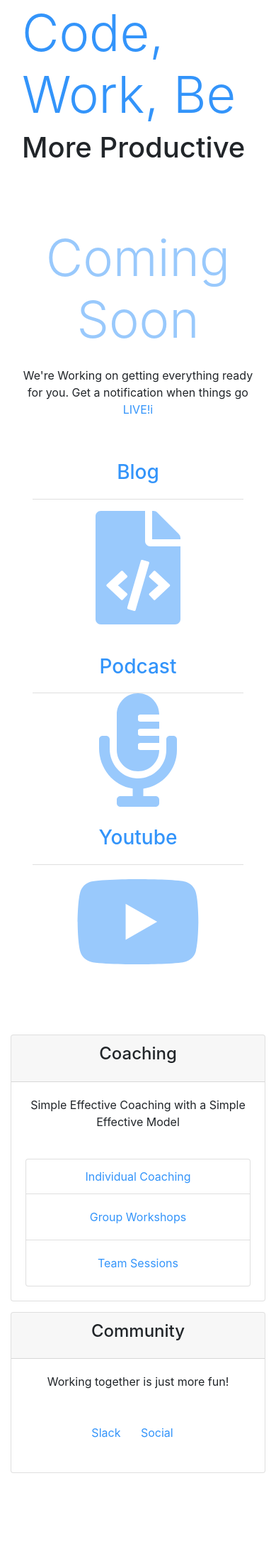
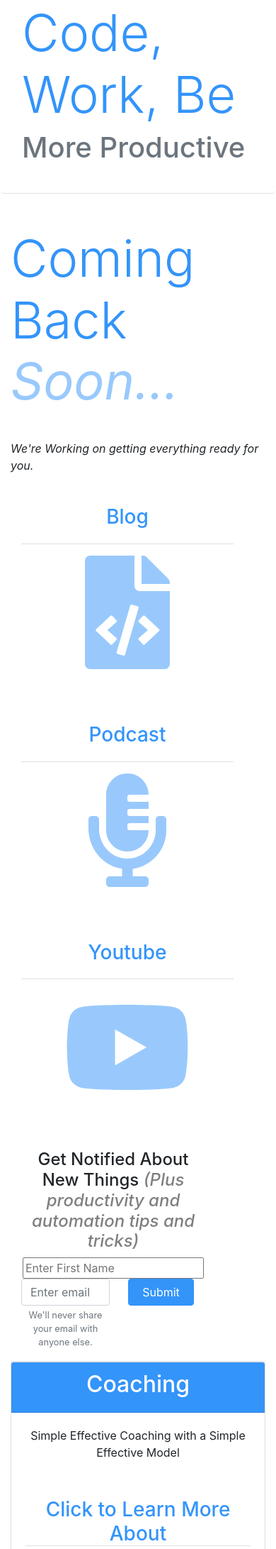
Before and after one commit to kjaymiller/Productivity-in-Tech-frozen, a Flask app: page / in a window 390 px wide. Shown: the part 361-2544 px from the top of the page at 71% size. Before the commit the page ends 2437 px from the top, so only its background shows below. Run offline with Flask 2, Linux system fonts and the light colour scheme; some libraries are stand-ins or nearby versions.

Commit message:
homepage no links

```diff
--- a/templates/index.html
+++ b/templates/index.html
@@ -4,72 +4,84 @@
 
 {% block content %}
 <!--Start Jumbotron  -->
-<div class="container" >
-    <div class="jumbotron row wrap bg-transparent">
+<div class="container">
+    <div class="jumbotron row wrap bg-transparent border-bottom">
         <div class="col-sm-12 col-lg-7"> <img class="w-100" src="https://s3-us-west-2.amazonaws.com/kjaymiller/images/pit-v3.jpg"></div>
-        <div class="text-sm-center text-md-center align-self-center col-xs-5 col-sm-12 col-lg-5" >
+        <div class="text-sm-center text-md-center align-self-center col-xs-5 col-sm-12 col-lg-5">
             <h2 class=" text-primary display-3">Live, Code, Work, Be</h2>
-            <h1 class="">More Productive</h1>
+            <h1 class="text-muted">More Productive</h1>
         </div>
     </div>
-    <div class="container text-center">
-        <h1 class="p-3 text-secondary display-3">Coming Soon</h1>
-        <p>We're Working on getting everything ready for you. Get a notification when things go <span class=text-primary>LIVE!i</span></p>
-        <div class="jumbotron text-center card-deck bg-transparent">
-            <div class="card border-0">
-                <div class="text-primary card-header bg-transparent no-border"><h3>Blog</h3></div>
+    <div class="row justify-content-center">
+        <h1 class="col-sm-8 py-3 text-primary display-3">Coming Back <span class="font-weight-normal font-italic text-secondary">Soon...</span></h1>
+        <p class="col py-3 align-self-end font-italic">We're Working on getting everything ready for you.</p>
+    </div>
+    <div class="container row text-center">
+        <div class="card border-0 col-md-12 col-lg-4 pb-5">
+            <div class="text-primary card-header bg-transparent no-border">
+                <h3>Blog</h3>
+            </div>
             <div class="card-img-bottom p-3"><i class="text-secondary fas fa-file-code fa-10x"></i></i></div>
+        </div>
+        <div class="card border-0 col-md-12 col-lg-4 pb-5">
+            <div class="card-header text-primary bg-transparent">
+                <h3>Podcast</h3>
+            </div>
+            <div class="card-img-bottom p-3"><i class="text-secondary fas fa-microphone-alt fa-10x"></i></div>
+        </div>
+        <div class="card border-0 col-md-12 col-lg-4 pb-5">
+            <div class="card-header bg-transparent text-primary">
+                <h3>Youtube</h3>
+            </div>
+            <div class="card-img-bottom p-3"><i class="text-secondary fab fa-youtube fa-10x"></i></div>
+        </div>
 
+        <form class="col-lg-12 row align-items-center">
+            <div class="col-12 form-row">
+            <h4 class="">Get Notified About New Things <span class="font-italic text-black-50"> (Plus productivity and automation tips and tricks)</span></h4>
+                <div class="col">
+                    <input type="text" placeholder="Enter First Name">
                 </div>
-                <div class="card border-0 bg-transparent">
-                    <div class="card-header text-primary bg-transparent"><h3>Podcast</h3></div>
-                    <div class="card-img-bottom"><i class="text-secondary fas fa-microphone-alt fa-10x"></i></div>
+                <div class="col">
+                    <input type="email" class="form-control" id="InputEmail" aria-describedby="emailHelp" placeholder="Enter email">
+                    <small id="emailHelp" class="form-text text-muted">We'll never share your email with anyone else.</small>
                 </div>
-            <div class="card bg-transparent border-0">
-                <div class="card-header bg-transparent text-primary"><h3>Youtube</h3></div>
-                <div class="card-img-bottom"><i class="text-secondary fab fa-youtube fa-10x"></i></div>
+                <div class="col">
+                    <button type="submit" class="w-75 btn btn-primary">Submit</button>
                 </div>
             </div>
+        </form>
     </div>
-
+    <div class="border-top">
     <div class="card-deck">
         <div class="card text-center">
-      <div class="card-header">
-            <h4 class="card-title">Coaching</h4>
-     </div >
-        <div class="card-body">
-            <p class="card-text">Simple Effective Coaching with a Simple Effective Model</p>
+            <div class="card-header text-white bg-primary">
+                <h2>Coaching</h2>
             </div>
             <div class="card-body">
-      <ul class="list-group">
-       <li class="list-group-item">
-           <a class="card-link" href="#">Individual Coaching</a>
-       </li>
-       <li class="list-group-item">
-           <a class="nav-link" href="#">Group Workshops</a>
-       </li>
-       <li class="list-group-item">
-           <a class="nav-link" href="#">Team Sessions</a>
-       </li>
-      </ul>
+                <p class="card-title">Simple Effective Coaching with a Simple Effective Model</p>
+            </div>
+            <div class="card-body">
+                <h3 class= "card-title text-primary border-bottom">Click to Learn More About</h3>
+                <button class="btn btn-lg btn-block btn-outline-primary border-0" href="#">Individual Coaching</button>
+                    <button class="btn btn-lg btn-block btn-outline-primary border-0" href="#">Group Workshops</button>
+                    <button class="btn btn-lg btn-block btn-outline-primary border-0" href="#">Team Sessions</button>
             </div>
         </div>
         <div class="card text-center">
-      <div class="card-header">
-            <h4 class="card-title">Community</h4>
-     </div >
-        <div class="card-body">
-            <p class="card-text">Working together is just more fun!</p>
+            <div class="card-header bg-primary text-white">
+                <h2 class="card-title">Community</h2>
             </div>
             <div class="card-body">
-      <ul class="list-inline">
-       <li class="list-inline-item">
-           <a class="card-link" href="#">Slack</a>
-       </li>
-       <li class="list-inline-item">
-           <a class="nav-link" href="#">Social</a>
-       </li>
-      </ul>
+                <p class="card-text">Because working together is just more fun!</p>
+            </div>
+            <div class="card-body row justify-content-center">
+                <div class="col-sm-4">
+                        <img src="https://cdn.brandfolder.io/5H442O3W/as/osogig-6gybeo-d2hu58/Slack_AppIcon.png" class="img-fluid">
+                </div>
+                <div class="col-sm-4">
+                    <i class="fab fa-twitter fa-10x" style="color:#1DA1F2;"></i>
+                </div>
             </div>
         </div>
     </div>
```
Also changed, not shown: build/index.html (+58 -46 lines), 2 other files. Lines whose indentation alone changed are shown as unchanged.
